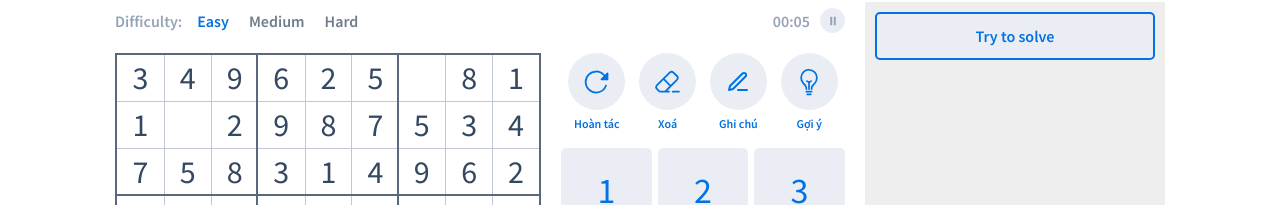
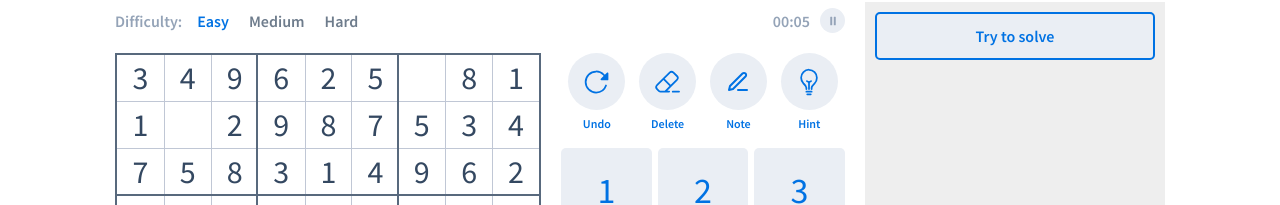
Before and after one commit to Nihta/react-sudoku, a React (Vite) app: page / in a window 1280 px wide. Shown: the part 88-293 px from the top of the page. Built offline with nearby package versions, Linux system fonts and the light colour scheme.

Commit message:
Fix typo

```diff
--- a/src/components/Control.tsx
+++ b/src/components/Control.tsx
@@ -35,7 +35,7 @@ function Control() {
             />
           </svg>
         </ItemIcon>
-        <Label>Hoàn tác</Label>
+        <Label>Undo</Label>
       </ItemWrapper>
       <ItemWrapper>
         <ItemIcon onClick={actionDelete}>
@@ -46,7 +46,7 @@ function Control() {
             />
           </svg>
         </ItemIcon>
-        <Label>Xoá</Label>
+        <Label>Delete</Label>
       </ItemWrapper>
       <ItemWrapper>
         <ItemIcon onClick={actionNote} className={noteMode ? "active" : ""}>
@@ -66,7 +66,7 @@ function Control() {
             <path d="M16.5 3.5a2.121 2.121 0 0 1 3 3L7 19l-4 1 1-4L16.5 3.5z" />
           </svg>
         </ItemIcon>
-        <Label>Ghi chú</Label>
+        <Label>Note</Label>
       </ItemWrapper>
       <ItemWrapper>
         <ItemIcon onClick={actionHint}>
@@ -94,7 +94,7 @@ function Control() {
             />
           </svg>
         </ItemIcon>
-        <Label>Gợi ý</Label>
+        <Label>Hint</Label>
       </ItemWrapper>
     </Wrapper>
   );
--- a/src/components/Header.tsx
+++ b/src/components/Header.tsx
@@ -7,7 +7,7 @@ export default function Header() {
   return (
     <Wrapper>
       <div />
-      <NewGameButton onClick={actionNewGame}>Trò chơi mới</NewGameButton>
+      <NewGameButton onClick={actionNewGame}>New game</NewGameButton>
     </Wrapper>
   );
 }
--- a/src/components/VictoryAlert.tsx
+++ b/src/components/VictoryAlert.tsx
@@ -48,4 +48,8 @@ const ListItem = styled.div`
   display: flex;
   justify-content: space-between;
   margin-bottom: 12px;
+
+  span {
+    text-transform: capitalize;
+  }
 `;
```
